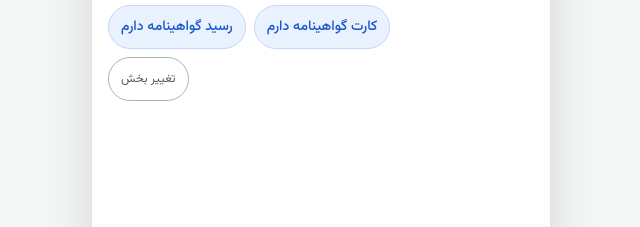
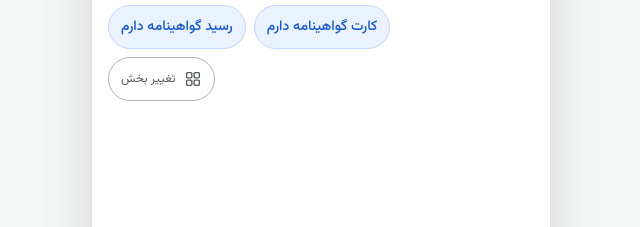
Before and after one commit to M-sudo011/Join-Chat-Env, a plain HTML site: page index.html in a window 1280 px wide. Both pictures are taken after a click on the button "گواهینامه". Shown: the part 399-626 px from the top of the page, 319-959 px from the left. Drawn offline with Linux system fonts and the light colour scheme.

Commit message:
Add four-section grid icon to the section switch button

```diff
--- a/index.html
+++ b/index.html
@@ -105,6 +105,11 @@
   white-space: normal;
   overflow-wrap: anywhere;
   cursor: pointer;
+}
+#join-chat .secondary-action[data-action="tasks"] {
+  display: flex;
+  align-items: center;
+  gap: var(--space-8);
 }
 #join-chat .secondary-action:enabled:active {
   background: var(--border-primary);
@@ -636,6 +641,7 @@ const tasks = {
   live: ['عکس زنده', 'می‌خوام عکس چهره‌مو بگیرم.'],
 };
 const iconShapes = {
+  sections: '<rect x="3.5" y="3.5" width="7" height="7" rx="1.5"/><rect x="13.5" y="3.5" width="7" height="7" rx="1.5"/><rect x="3.5" y="13.5" width="7" height="7" rx="1.5"/><rect x="13.5" y="13.5" width="7" height="7" rx="1.5"/>',
   progress: '<rect x="8" y="2" width="8" height="4" rx="1"/><path d="M8 4H6a2 2 0 0 0-2 2v13a2 2 0 0 0 2 2h12a2 2 0 0 0 2-2V6a2 2 0 0 0-2-2h-2M7.5 11l1.4 1.4 2.6-2.8M7.5 16l1.4 1.4 2.6-2.8M14 11h2.5M14 16h2.5"/>',
   personal: '<circle cx="12" cy="7" r="4"/><path d="M4.5 21v-1.8c0-2.6 2.3-4.7 5.1-4.7h4.8c2.8 0 5.1 2.1 5.1 4.7V21"/>',
   license: '<rect x="2.5" y="5" width="19" height="14" rx="2"/><circle cx="8.2" cy="10" r="2"/><path d="M5.5 16a3 3 0 0 1 5.4 0M13.5 10h4.7M13.5 14h4.7"/>',
@@ -1243,7 +1249,8 @@ function option(label, action, status = '') {
 }
 
 function smallAction(label, action) {
-  return '<button class="secondary-action" type="button" data-action="' + action + '">' + escape(label) + '</button>';
+  const icon = action === 'tasks' ? chatIcon('sections') : '';
+  return '<button class="secondary-action" type="button" data-action="' + action + '">' + icon + escape(label) + '</button>';
 }
 
 function controls() {
```
